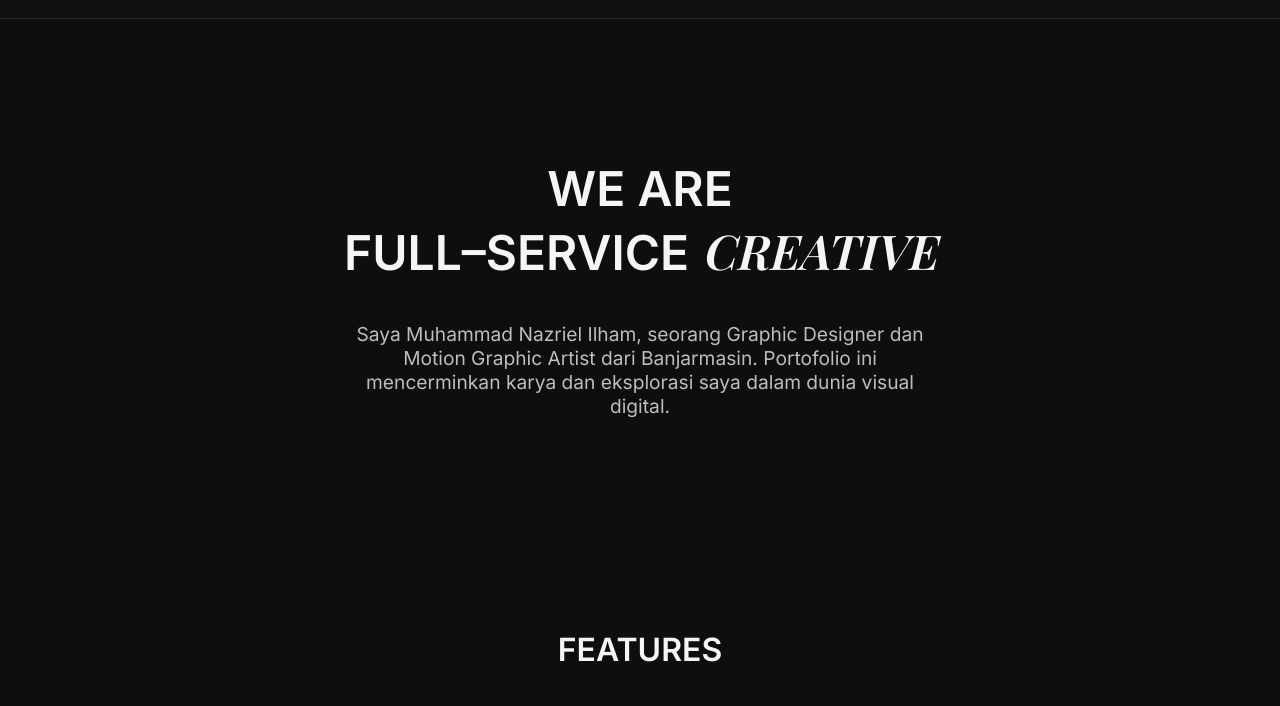
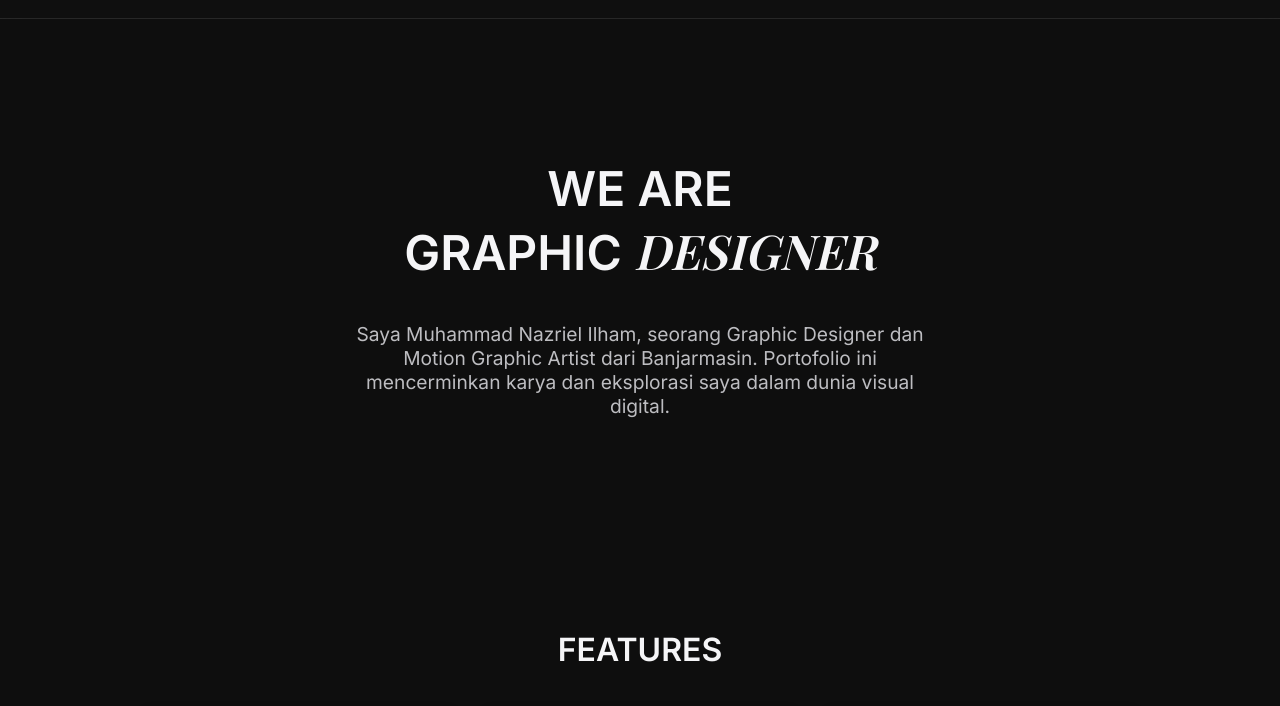
Before and after one commit to Nfuzexy/Portofolio-, a plain HTML site: page index.html in a window 1280 px wide. Shown: the part 86-792 px from the top of the page. Drawn offline with nearby package versions, Linux system fonts and the light colour scheme.

Commit message:
Update index.html

```diff
--- a/index.html
+++ b/index.html
@@ -221,7 +221,7 @@
   </header>
 
   <section class="hero">
-    <h2>WE ARE<br>FULL–SERVICE <span style="font-family: 'Playfair Display', serif; font-style: italic;">CREATIVE</span></h2>
+    <h2>WE ARE<br>GRAPHIC <span style="font-family: 'Playfair Display', serif; font-style: italic;">DESIGNER</span></h2>
     <p>Saya Muhammad Nazriel Ilham, seorang Graphic Designer dan Motion Graphic Artist dari Banjarmasin. Portofolio ini mencerminkan karya dan eksplorasi saya dalam dunia visual digital.</p>
   </section>
 
```
